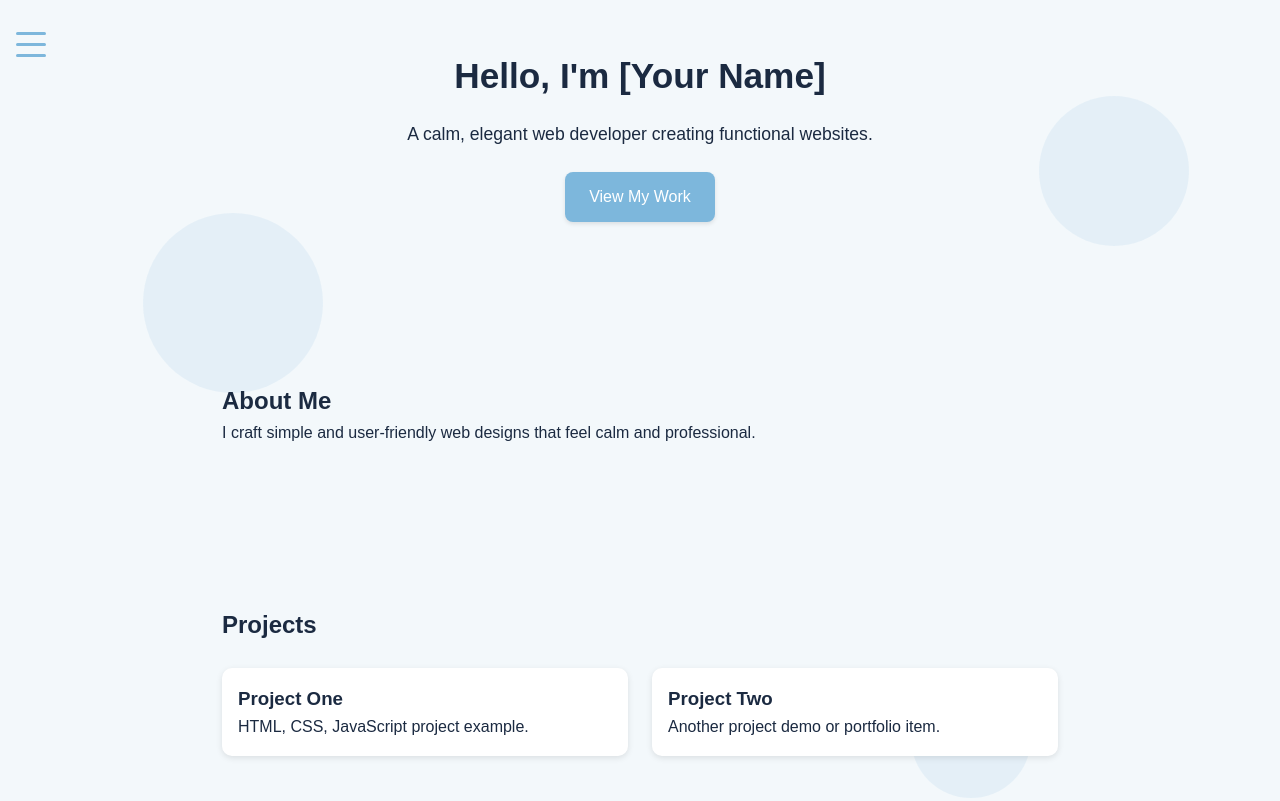
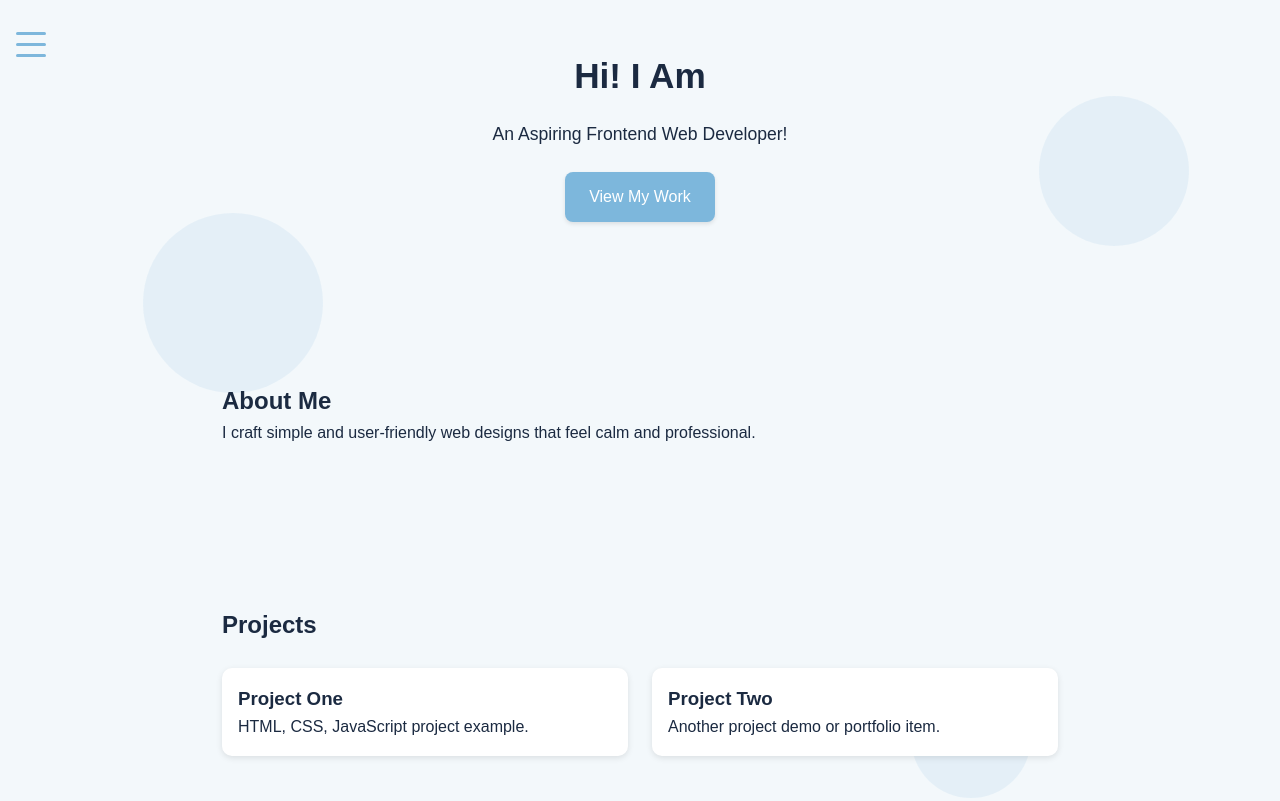
Before and after one commit to yrin-sys/yrin-sys.github.io, a plain HTML site: page index.html in a window 1280 px wide. Shown: the top 801 px of the page. Drawn offline with Linux system fonts and the light colour scheme.

Commit message:
Update index.html

```diff
--- a/index.html
+++ b/index.html
@@ -211,8 +211,8 @@
   </div>
 
   <section id="home" class="visible">
-    <h2>Hello, I'm [Your Name]</h2>
-    <p>A calm, elegant web developer creating functional websites.</p>
+    <h2>Hi! I Am </h2>
+    <p>An Aspiring Frontend Web Developer!</p>
     <a href="#projects" class="btn">View My Work</a>
   </section>
 
```
